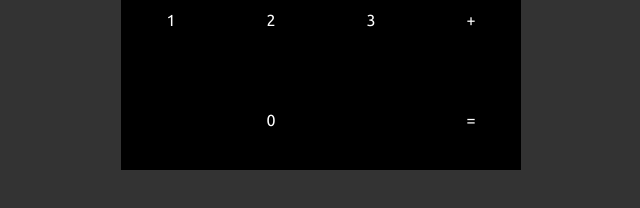
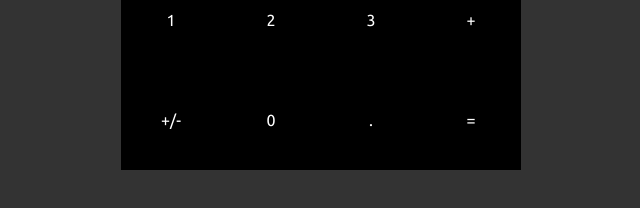
Before and after one commit to c376W/angular-calculator, an Angular app: page / in a window 1280 px wide. Shown: the part 450-658 px from the top of the page, without its empty margins (319-959 px from the left). Built offline with nearby package versions, Linux system fonts and the light colour scheme.

Commit message:
Adding plus minus and decimal button.

```diff
--- a/src/app/app.component.css
+++ b/src/app/app.component.css
@@ -38,7 +38,7 @@
 }
 
 #zero{
-    width:300px;
+    width:100px;
     cursor: pointer;
 }
 #AC{
--- a/src/app/app.component.html
+++ b/src/app/app.component.html
@@ -19,7 +19,9 @@
             (click)="inputNum(pad)"></app-buttons>
         </div>
         <div class="main-pad-row">
+            <div class="main-el"  (click)="inputNum('+/-')">+/-</div>
             <div class="main-el" id="zero" (click)="inputNum(0)">0</div>
+            <div class="main-el"  (click)="inputNum('.')">.</div>
             <div class="main-el" id="equal" (click)="calRes()">=</div>
         </div>
 
--- a/src/app/app.component.ts
+++ b/src/app/app.component.ts
@@ -9,6 +9,7 @@ export class AppComponent {
   pad_names=['7','8','9','*'];
   pad_names1=['4','5','6','-'];
   pad_names2=['1','2','3','+'];
+  pad_names3=['+/-','0','.','='];
   display="0";
   entered_num="";
   operators=['+','-','*','/','='];
```
